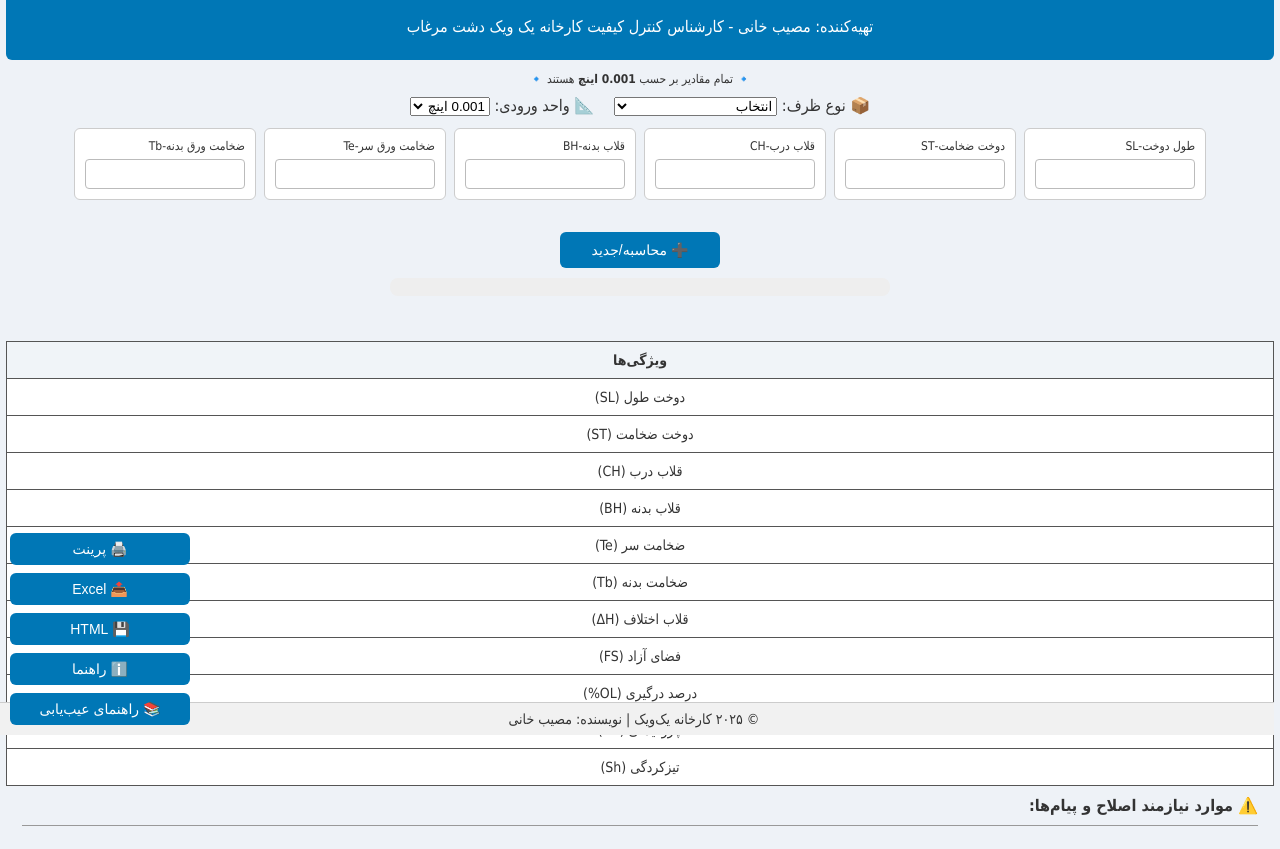
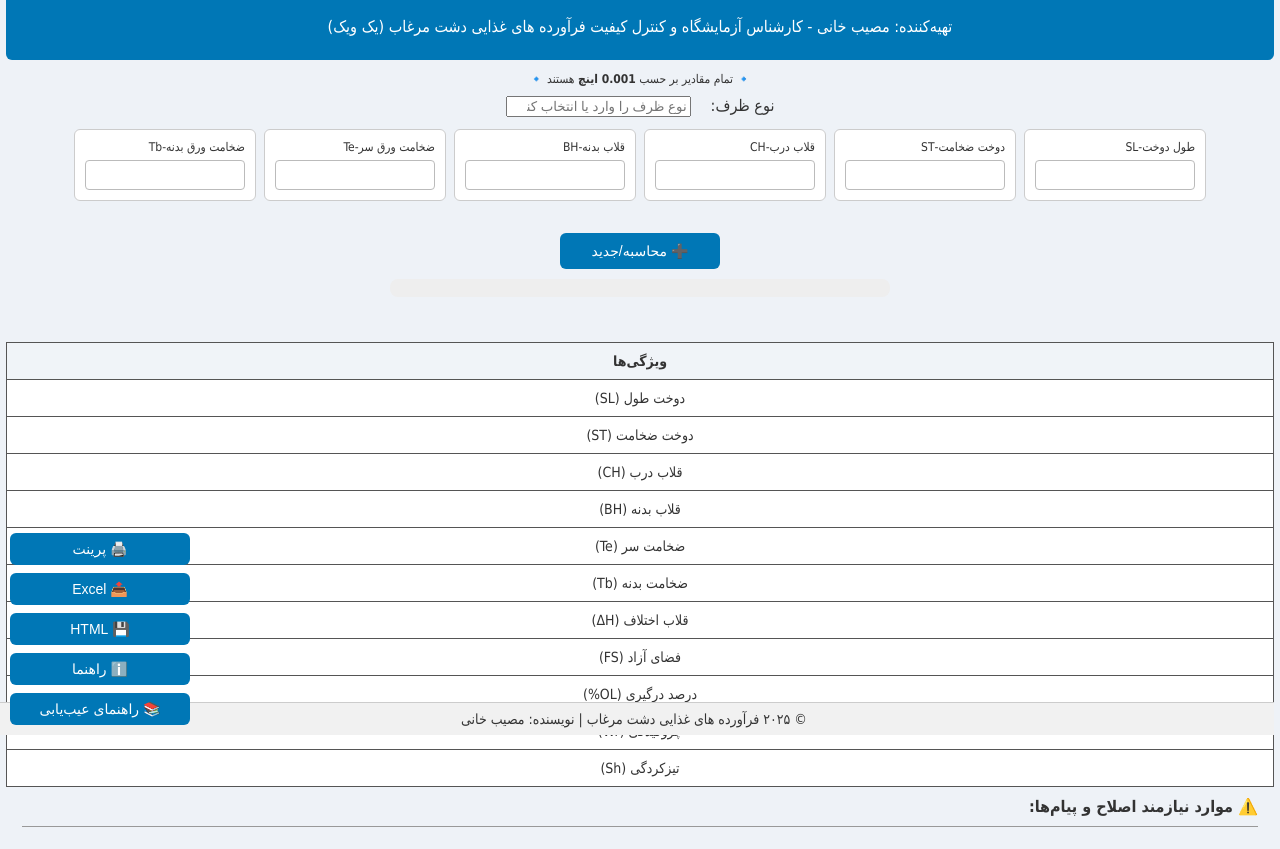
Before and after one commit to msb872/Overlap, a plain HTML site: page index.html in a window 1280 px wide. Shown: the part 65-914 px from the top of the page. Drawn offline with Linux system fonts and the light colour scheme.

Commit message:
Update index.html

```diff
--- a/index.html
+++ b/index.html
@@ -2,7 +2,7 @@
 <html lang="fa" dir="rtl">
 <head>
   <meta charset="UTF-8" />
-  <title>درصد درگیری دربندی قوطی فلزی - با عیب‌یابی و جستجوی زنده</title>
+  <title>درصد درگیری دربندی قوطی فلزی</title>
   <style>
     body { font-family: Tahoma, sans-serif; background:#eef2f7; direction:rtl; margin:0; padding:6px; color:#333; }
     header { background:#0077b6; color:#fff; padding:8px; border-radius:6px; text-align:center; margin-bottom:10px; }
@@ -67,27 +67,31 @@
 
 <header>
   <h2>برنامه محاسبه درصد درگیری قوطی فلزی v1.18</h2>
-  <p>تهیه‌کننده: مصیب خانی - کارشناس کنترل کیفیت کارخانه یک ویک دشت مرغاب</p>
+  <p>تهیه‌کننده: مصیب خانی - کارشناس آزمایشگاه و کنترل کیفیت فرآورده های غذایی دشت مرغاب (یک ویک)</p>
 </header>
 
 <p class="info-text" id="infoText">🔹 تمام مقادیر بر حسب <strong>0.001 اینچ</strong> هستند 🔹</p>
 
 <div class="row-2selects">
-  <label>📦 نوع ظرف:
-    <select id="containerType">
-      <option>انتخاب</option><option>قوطی 400 گرمی چاپدار</option><option>قوطی 420 گرمی چاپدار</option>
-      <option>قوطی 770 گرمی چاپدار</option><option>قوطی 800 گرمی چاپدار</option><option>قوطی 4000 گرمی چاپدار</option>
-      <option>حلب 16 کیلویی چاپدار</option><option>حلب 17 کیلویی چاپدار</option><option>قوطی 400 گرمی ساده</option><option>قوطی 420 گرمی ساده</option>
-      <option>قوطی 770 گرمی ساده</option><option>قوطی 800 گرمی ساده</option><option>قوطی 4000 گرمی ساده</option><option>حلب 16 کیلویی ساده</option>
-      <option>حلب 17 کیلویی ساده</option>
-    </select>
-  </label>
-  <label>📐 واحد ورودی:
-    <select id="unitSelect">
-      <option value="thou">0.001 اینچ</option>
-      <option value="mm">میلیمتر</option>
-    </select>
-  </label>
+  <label for="containerType">نوع ظرف:</label>
+<input list="containerTypes" id="containerType" name="containerType" placeholder="نوع ظرف را وارد یا انتخاب کنید">
+<datalist id="containerTypes">
+  <option value="قوطی 400 گرمی چاپدار">
+  <option value="قوطی 420 گرمی چاپدار">
+  <option value="قوطی 770 گرمی چاپدار">
+  <option value="قوطی 800 گرمی چاپدار">
+  <option value="قوطی 4000 گرمی چاپدار">
+  <option value="حلب 16 کیلویی چاپدار">
+  <option value="حلب 17 کیلویی چاپدار">
+  <option value="قوطی 400 گرمی ساده">
+  <option value="قوطی 420 گرمی ساده">
+  <option value="قوطی 770 گرمی ساده">
+  <option value="قوطی 800 گرمی ساده">
+  <option value="قوطی 4000 گرمی ساده">
+  <option value="حلب 16 کیلویی ساده">
+  <option value="حلب 17 کیلویی ساده">
+</datalist>
+
 </div>
 
 <div class="input-row">
@@ -169,7 +173,7 @@
 </div>
 
 <div id="pageFooter">
-  © ۲۰۲۵ کارخانه یک‌و‌یک | نویسنده: مصیب خانی
+  © ۲۰۲۵ فرآورده های غذایی دشت مرغاب | نویسنده: مصیب خانی
 </div>
 
 <script>
```
